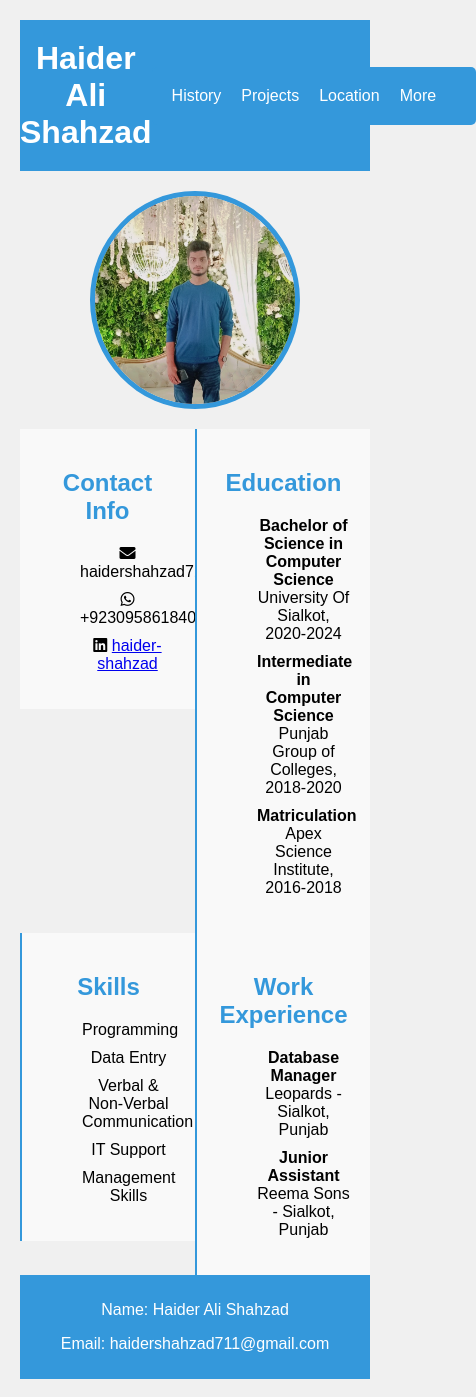
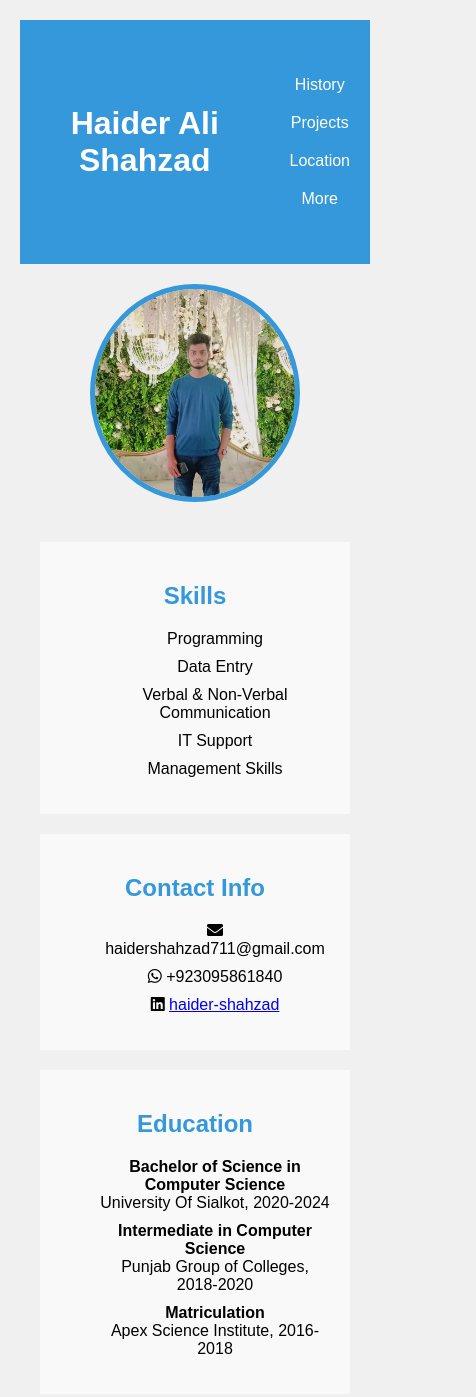
Before and after one commit to HaiderShahzad711/20101002-003task3, a plain HTML site: page index.html in a window 390 px wide. Shown: the top 1397 px of the page, 476 px wide, since content can reach past the window. Drawn offline with Linux system fonts and the light colour scheme; files whose address does not match are found by name.

Commit message:
Add files via upload

```diff
--- a/index.html
+++ b/index.html
@@ -37,11 +37,11 @@
 
         .menu a {
             text-decoration: none;
-            color: #fff; /* Change the text color to white */
+            color: #fff;
         }
 
         .menu {
-            background-color: #3498db; /* Change the background color to blue */
+            background-color: #3498db;
             padding: 10px 20px;
             border-radius: 5px;
         }
@@ -69,34 +69,47 @@
             padding-left: 0;
         }
 
+        .content {
+            padding: 20px;
+        }
+
         .contact-info, .education, .skills, .work-experience {
-            width: 50%;
-            float: left;
-            padding: 20px;
+            width: 100%;
             box-sizing: border-box;
         }
 
-        .contact-info, .education {
+        .contact-info, .education, .skills, .work-experience {
             background-color: #f9f9f9;
+            padding: 20px;
+            margin-bottom: 20px;
         }
 
         .education, .skills, .work-experience {
-            border-left: 2px solid #3498db;
-        }
-
-        .skills, .work-experience {
-            background-color: #f9f9f9;
-        }
-
-        .skills, .work-experience, .contact-info, .education {
-            padding: 20px;
+            border: none;
         }
 
         footer {
             background-color: #3498db;
             color: #fff;
             padding: 10px 0;
-            clear: both;
+        }
+
+        /* Media Query for smaller screens (e.g., tablets) */
+        @media (max-width: 768px) {
+            .menu {
+                flex-direction: column;
+                align-items: center;
+            }
+            .menu li {
+                margin: 10px 0;
+            }
+        }
+
+        /* Media Query for mobile devices */
+        @media (max-width: 480px) {
+            .content {
+                height: auto;
+            }
         }
     </style>
     <script>
@@ -105,7 +118,6 @@
                 "- Calculator using C#\n" +
                 "- Library Management System\n" +
                 "- Periodic Table";
-
             alert(projectsText);
         }
     </script>
@@ -120,7 +132,19 @@
             <li><a href="#">More</a></li>
         </ul>
     </header>
-    <img src="C:\Users\Haider shahzad\Desktop\html\haider.jpg" alt="Profile picture" width="200" height="200">
+    <img src="haider.jpg" alt="Profile picture" width="200" height="200">
+
+    <div class="content">
+        <div class="skills">
+            <h2>Skills</h2>
+            <ul>
+                <li>Programming</li>
+                <li>Data Entry</li>
+                <li>Verbal & Non-Verbal Communication</li>
+                <li>IT Support</li>
+                <li>Management Skills</li>
+            </ul>
+        </div>
 
         <div class="contact-info">
             <h2>Contact Info</h2>
@@ -149,17 +173,6 @@
             </ul>
         </div>
 
-    <div class="skills">
-        <h2>Skills</h2>
-        <ul>
-            <li>Programming</li>
-            <li>Data Entry</li>
-            <li>Verbal & Non-Verbal Communication</li>
-            <li>IT Support</li>
-            <li>Management Skills</li>
-        </ul>
-    </div>
-
         <div class="work-experience">
             <h2>Work Experience</h2>
             <ul>
@@ -173,6 +186,7 @@
                 </li>
             </ul>
         </div>
+    </div>
 
     <footer>
         <p>Name: Haider Ali Shahzad</p>
```
Lines whose indentation alone changed are shown as unchanged.
